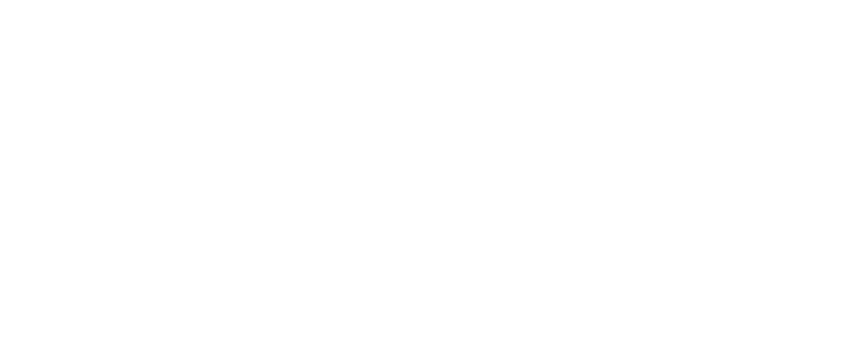
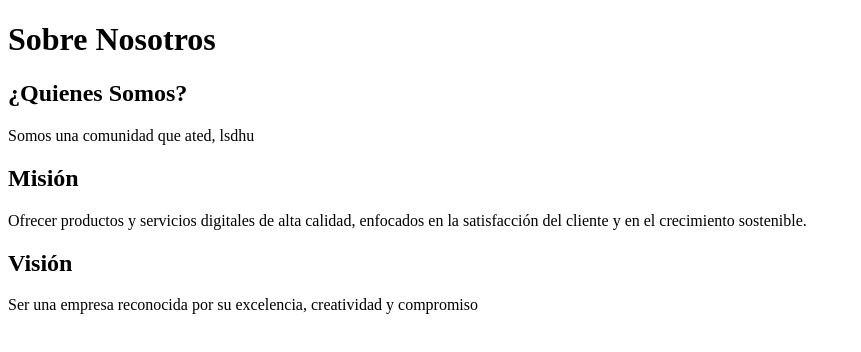
Before and after one commit to More-F/Mejora-de-Blog, a website: page sobreNosotros.html in a window 1280 px wide. Shown: the whole page, without its empty margins (0-861 px from the left). Drawn offline with Linux system fonts and the light colour scheme.

Commit message:
Adelanto

```diff
--- a/sobreNosotros.html
+++ b/sobreNosotros.html
@@ -1,11 +1,38 @@
 <!DOCTYPE html>
 <html lang="en">
+
 <head>
     <meta charset="UTF-8">
     <meta name="viewport" content="width=device-width, initial-scale=1.0">
-    <title>Document</title>
+    <title>Sobre Nosotros</title>
 </head>
+
 <body>
+    <header>
+        <h1>Sobre Nosotros</h1>
+    </header>
+
+    <main>
+        <div class="contenedor_nosotros">
+            <section>
+                <div class="texto_nosotros">
+                    <h2>¿Quienes Somos?</h2>
+                    <p>Somos una comunidad que ated, lsdhu</p>
+                    <h2>Misión</h2>
+                    <p>Ofrecer productos y servicios digitales de alta calidad, enfocados en la satisfacción del cliente
+                        y en el crecimiento sostenible.</p>
+
+                    <h2>Visión</h2>
+                    <p>Ser una empresa reconocida por su excelencia, creatividad y compromiso
+                </div>
+                <div class="imagen_nosotros">
+                    <img src="" alt="">
+                </div>
+            </section>
+
+        </div>
+    </main>
 
 </body>
+
 </html>
```
